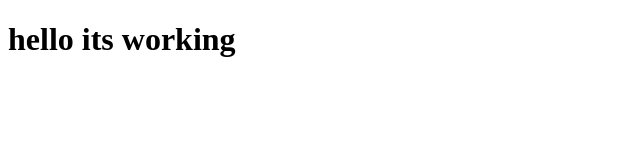
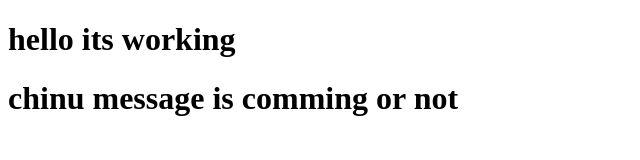
Before and after one commit to lafupra/testinghtml, a plain HTML site: page index.html in a window 1280 px wide. Shown: the whole page, without its empty margins (0-640 px from the left). Drawn offline with Linux system fonts and the light colour scheme.

Commit message:
new commit

```diff
--- a/index.html
+++ b/index.html
@@ -17,6 +17,8 @@
 
 
         <h1> hello its working</h1>
+        <h1> chinu message is comming or not
+        </h1>
         <!--[if lt IE 7]>
             <p class="browsehappy">You are using an <strong>outdated</strong> browser. Please <a href="#">upgrade your browser</a> to improve your experience.</p>
         <![endif]-->
```
